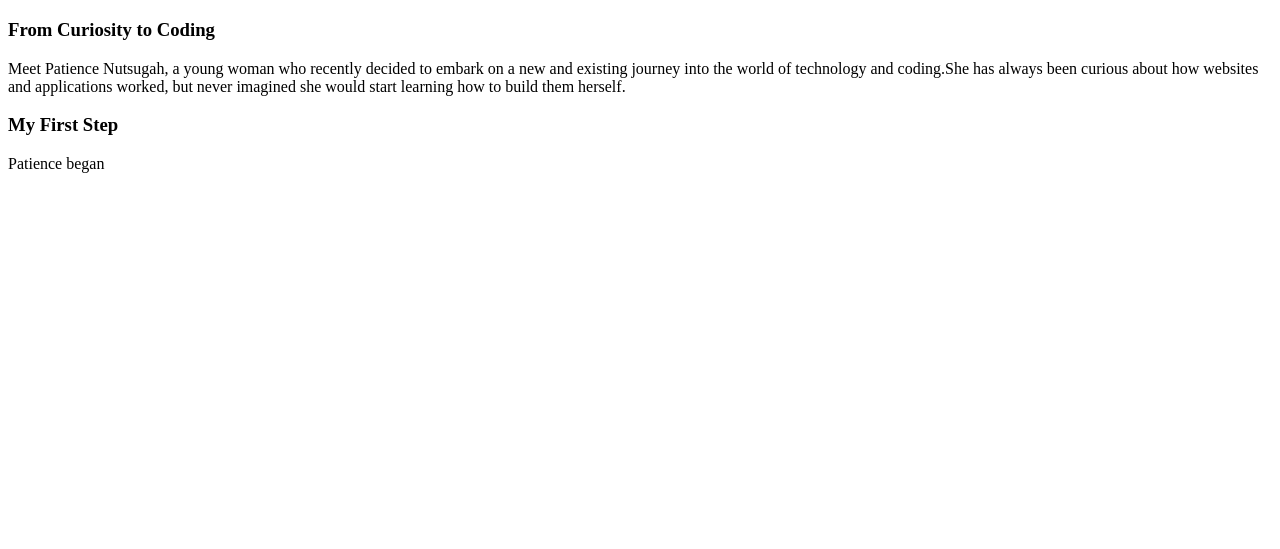
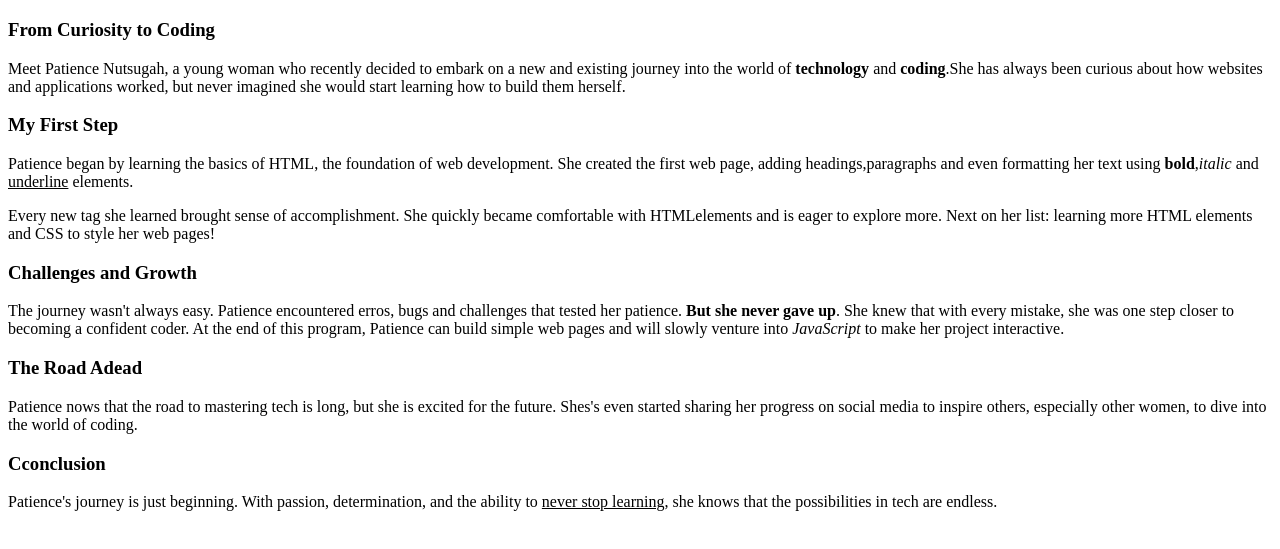
Before and after one commit to PatienceCrixix1z12/T4G_homework1, a plain HTML site: page index.html in a window 1280 px wide. Shown: the part 61-610 px from the top of the page. Drawn offline with Linux system fonts and the light colour scheme.

Commit message:
adding all sentences

```diff
--- a/index.html
+++ b/index.html
@@ -7,11 +7,33 @@
     <h1>My Jounrney into Tech</h1>
     <h3>From Curiosity to Coding</h3>
     <p>Meet Patience Nutsugah, a young woman who recently decided to embark on a new and  existing
-        journey into the world of technology and coding.She has always been curious about how websites and applications worked,
+        journey into the world of <b>technology</b> and <b>coding</b>.She has always been curious about how websites and applications worked,
         but never imagined she would start learning how to build them herself.</p>
 <h3> My First Step</h3>
-<p>Patience began</p>
+<p>Patience began by learning the basics of HTML, the foundation of web development. She created the first web page, adding
+    headings,paragraphs and even formatting her text using <b>bold</b>,<i>italic</i> and <u>underline</u> elements.</p>
+    <p>Every new tag she learned brought sense of accomplishment.
+        She quickly became comfortable with HTMLelements and is eager to explore more.
+        Next on her list: learning more HTML elements and CSS to style her web pages!</p>
 
+        <h3>Challenges and Growth</h3>
+           <p>The journey wasn't always easy. Patience encountered erros, bugs and challenges that tested
+            her patience. <b>But she never gave up</b>. She knew that with every mistake, she was one step closer to becoming
+            a confident coder.
+            At the end of this program, Patience can build simple web pages and will slowly venture into <i>JavaScript</i> to make
+            her project interactive.</p>
+
+            <h3>The Road Adead</h3>
+            <p>Patience nows that the road to mastering tech is long, but she is excited for the future. Shes's even
+                started sharing her progress on social media to inspire others, especially other women, to dive
+                into the world of coding.
+
+                <h3>Cconclusion</h3>
+                <p>Patience's journey is just beginning. With passion, determination, and the ability to <u>never stop
+                    learning</u>, she knows that the possibilities in tech are endless.
+                </p>
+
+            </p>
 </head>
 <body>
    <h1></h1>
```
